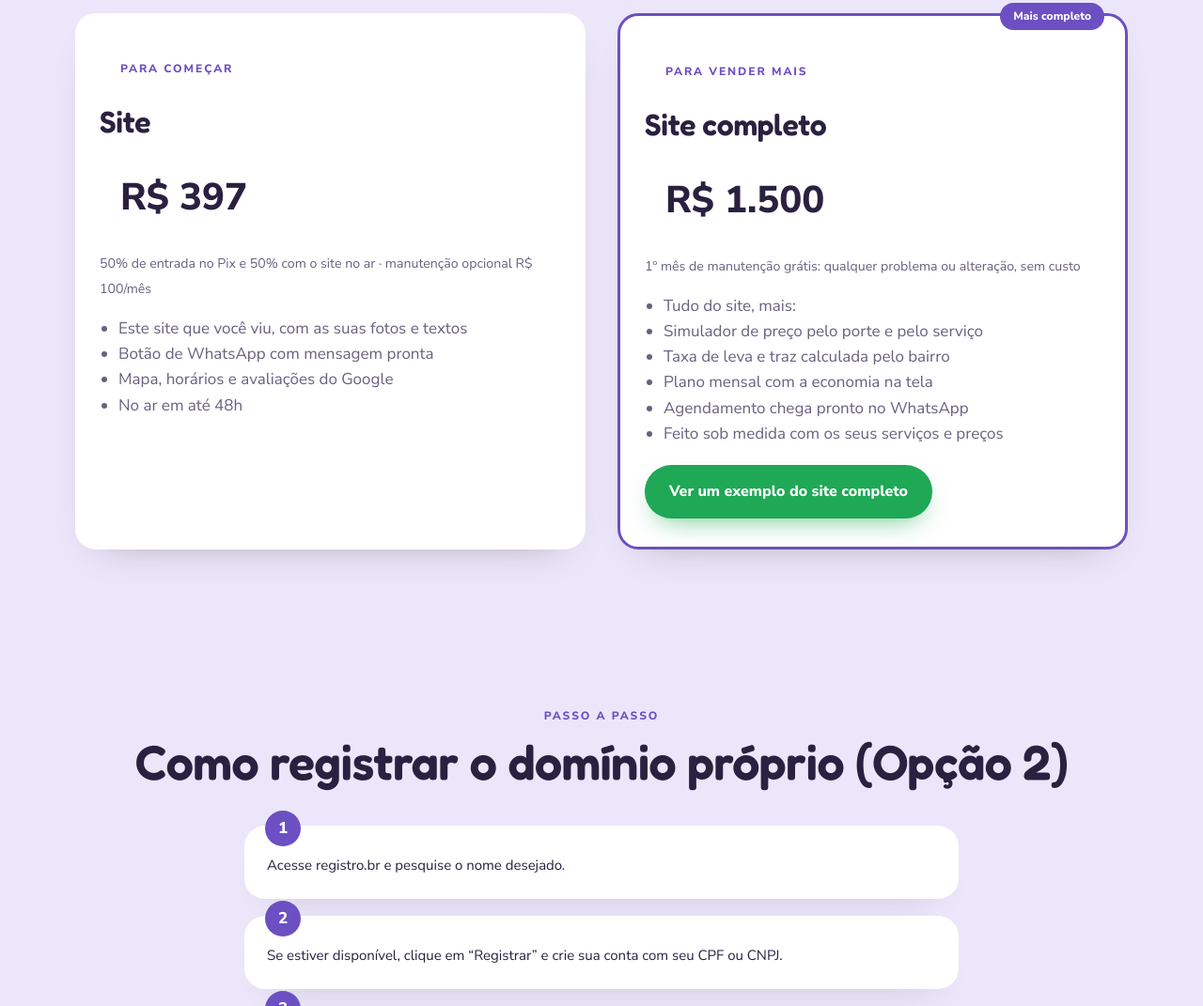
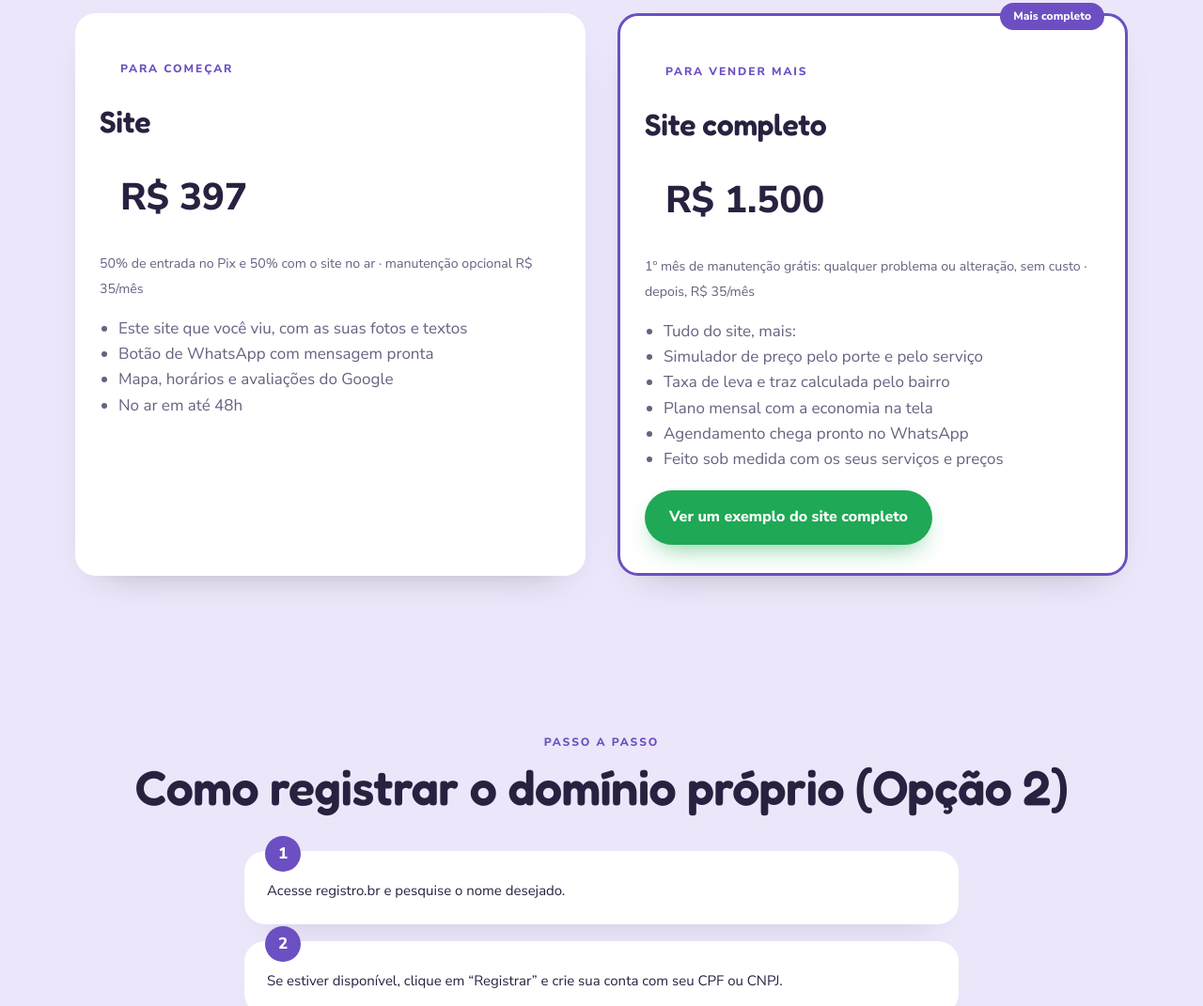
Before and after one commit to renatomatosbr-PortaAdOmnia/renatomatosbr-PortaAdOmnia.github.io, a plain HTML site: page studio-pet-campinas/opcoes/index.html in a window 1280 px wide. Shown: the part 1261-2332 px from the top of the page at 94% size. Drawn offline with Linux system fonts and the light colour scheme.

Commit message:
Studio Pet: manutenção R$ 35/mês na página de opções
Co-Authored-By: Claude Opus 5.5 <noreply@anthropic.com>
Claude-Session: https://claude.ai/code/session_01FkJzJ1YhV9jc5ny7fiLzVC

```diff
--- a/studio-pet-campinas/opcoes/index.html
+++ b/studio-pet-campinas/opcoes/index.html
@@ -99,10 +99,10 @@ footer{background:var(--dark);color:#fff;padding:48px 0 110px;text-align:center}
 <p class="sec-lead" style="margin-inline:auto">O endereço e a hospedagem acima valem para as duas versões.</p></div>
 <div class="cards" style="grid-template-columns:repeat(auto-fit,minmax(280px,1fr));gap:34px;margin-top:40px"><article class="card reveal" style="position:relative;overflow:visible;"><div style="padding:30px 26px">
 <div class="eyebrow">Para começar</div><h2 style="font-size:32px;margin:6px 0 10px">Site</h2>
-<div style="font-size:40px;font-weight:800;color:var(--fg)">R$ 397</div><small style="color:var(--muted)">50% de entrada no Pix e 50% com o site no ar · manutenção opcional R$ 100/mês</small>
+<div style="font-size:40px;font-weight:800;color:var(--fg)">R$ 397</div><small style="color:var(--muted)">50% de entrada no Pix e 50% com o site no ar · manutenção opcional R$ 35/mês</small>
 <ul style="margin:16px 0 0;padding-left:20px;color:var(--muted)"><li>Este site que você viu, com as suas fotos e textos</li><li>Botão de WhatsApp com mensagem pronta</li><li>Mapa, horários e avaliações do Google</li><li>No ar em até 48h</li></ul></div></article><article class="card reveal" style="position:relative;overflow:visible;border:3px solid var(--primary);"><div style="padding:30px 26px"><span style="position:absolute;top:-14px;right:22px;background:var(--primary);color:#fff;border-radius:999px;padding:5px 14px;font-size:12px;font-weight:800">Mais completo</span>
 <div class="eyebrow">Para vender mais</div><h2 style="font-size:32px;margin:6px 0 10px">Site completo</h2>
-<div style="font-size:40px;font-weight:800;color:var(--fg)">R$ 1.500</div><small style="color:var(--muted)">1º mês de manutenção grátis: qualquer problema ou alteração, sem custo</small>
+<div style="font-size:40px;font-weight:800;color:var(--fg)">R$ 1.500</div><small style="color:var(--muted)">1º mês de manutenção grátis: qualquer problema ou alteração, sem custo · depois, R$ 35/mês</small>
 <ul style="margin:16px 0 0;padding-left:20px;color:var(--muted)"><li>Tudo do site, mais:</li><li>Simulador de preço pelo porte e pelo serviço</li><li>Taxa de leva e traz calculada pelo bairro</li><li>Plano mensal com a economia na tela</li><li>Agendamento chega pronto no WhatsApp</li><li>Feito sob medida com os seus serviços e preços</li></ul><a class="btn btn-wa" style="margin-top:20px" href="https://renatomatosbr-portaadomnia.github.io/exemplo-pet/" target="_blank" rel="noopener">Ver um exemplo do site completo</a></div></article></div></div></section>
 <section class="why"><div class="wrap"><div class="center"><div class="eyebrow">Passo a passo</div><h2 class="sec-title">Como registrar o domínio próprio (Opção 2)</h2></div>
 <ol class="steps" style="list-style:none;padding:0;grid-template-columns:1fr;max-width:760px;margin-inline:auto"><li class="step reveal"><p style="margin:0;color:var(--fg)">Acesse registro.br e pesquise o nome desejado.</p></li><li class="step reveal"><p style="margin:0;color:var(--fg)">Se estiver disponível, clique em “Registrar” e crie sua conta com seu CPF ou CNPJ.</p></li><li class="step reveal"><p style="margin:0;color:var(--fg)">Pague a taxa anual de R$ 40 pelas formas de pagamento do próprio site.</p></li><li class="step reveal"><p style="margin:0;color:var(--fg)">Me avise: configuramos juntos o endereço para abrir o seu site em até 48h. Você não precisa me passar sua senha.</p></li></ol></div></section>
```
